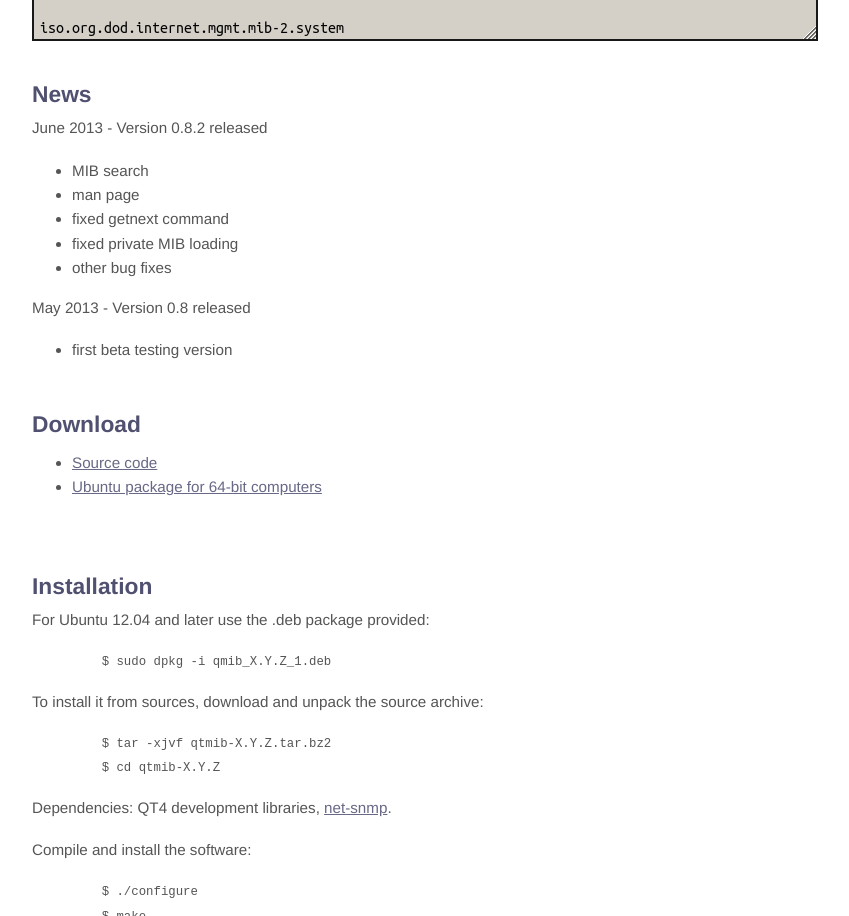
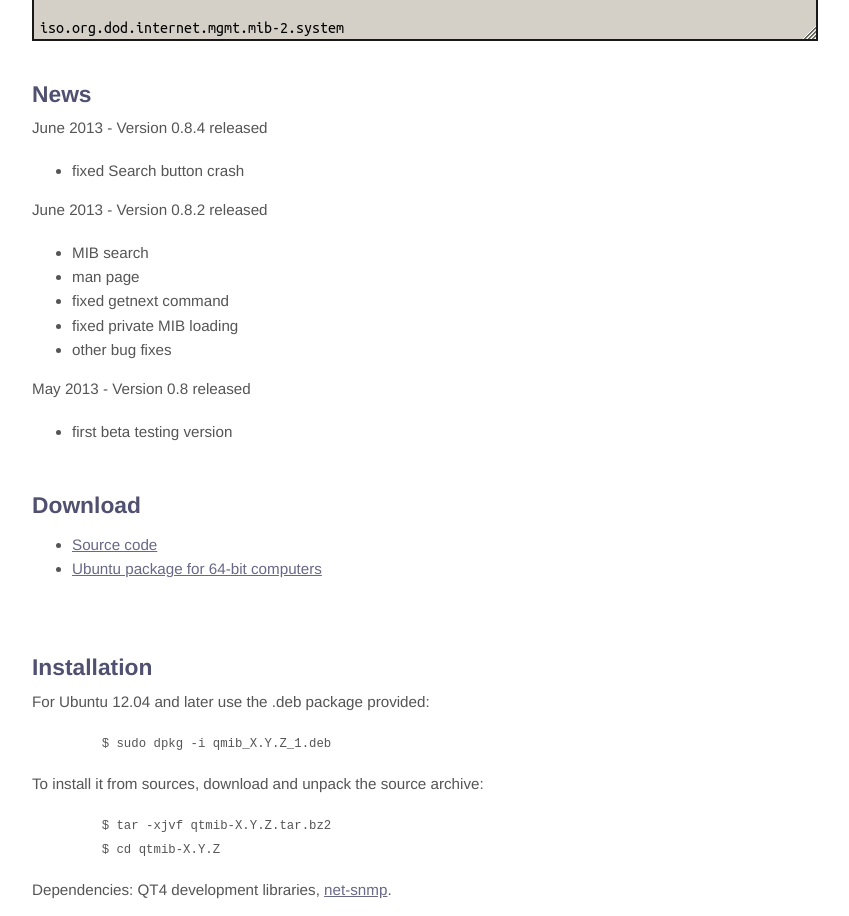
Before and after one commit to jeonghanlee/qtmib, a plain HTML site: page web/index.html in a window 1280 px wide. Shown: the part 1010-1926 px from the top of the page, without its empty margins (148-997 px from the left). Drawn offline with Linux system fonts and the light colour scheme.

Commit message:
release 0.8.4 testing

```diff
--- a/web/index.html
+++ b/web/index.html
@@ -50,6 +50,11 @@
 
 <a name="news"></a>
           <h3>News</h3>
+<p>June 2013 - Version 0.8.4 released</p>
+<ul>
+<li>fixed Search button crash</li>
+</ul>
+
 <p>June 2013 - Version 0.8.2 released</p>
 <ul>
 <li>MIB search</li>
```
Also changed, not shown: 3 other files.
